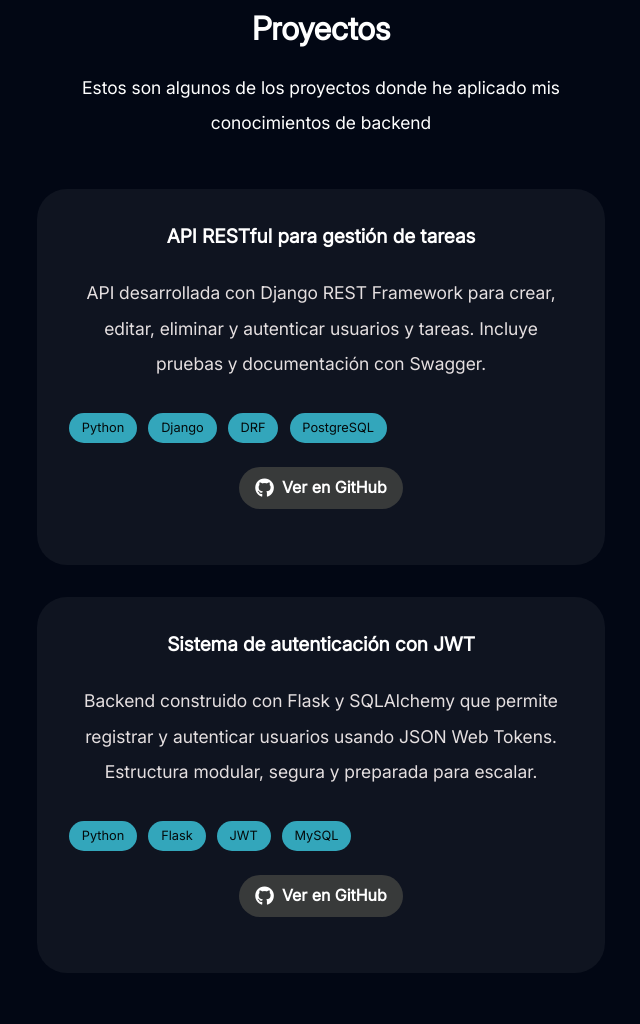
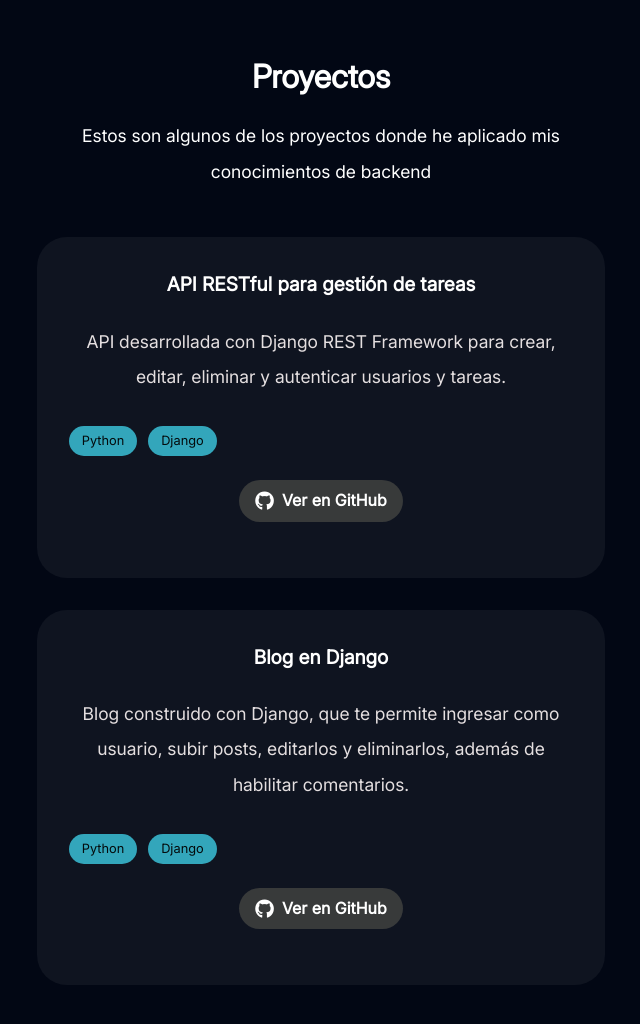
Before and after one commit to alanZR1/Portfolio-Backend, a plain HTML site: page index.html in a window 1280 px wide. Shown: the part 1386-2410 px from the top of the page, without its empty margins (319-959 px from the left). Drawn offline with Linux system fonts and the light colour scheme; files whose address does not match are found by name.

Commit message:
agregando proyecto de Blog

```diff
--- a/css/style.css
+++ b/css/style.css
@@ -111,7 +111,7 @@ main{
 
 /* Estilos para la descripción */
 .hero-content p {
-    font-size: 1.5rem;
+    font-size: 1.6rem;
     max-width: 600px; /* Limita el ancho del texto */
     margin-bottom: -1rem;
 }
@@ -188,7 +188,7 @@ main{
     margin-bottom: 1r
 }
 .about p {
-    font-size: 1.1rem;
+    font-size: 1.2rem;
     margin-bottom: 1rem;
     max-width: 600px; /* Ancho máximo del texto */
     margin: 10px auto;   /* Centrar el texto */
@@ -326,6 +326,7 @@ main{
 }
 
 .project-tech {
+    align-items: center;
     display: flex;
     flex-wrap: wrap;
     gap: 0.7rem;
--- a/index.html
+++ b/index.html
@@ -17,7 +17,7 @@
                 <li><a href="#contacto">Contacto</a></li>
             </ul>
         </nav>
-    </header>
+    </header>f
 
     <main>
 
@@ -84,16 +84,15 @@
                             <h3 class="project-title">API RESTful para gestión de tareas</h3>
                         </div>
                         <p class="project-description">
-                            API desarrollada con Django REST Framework para crear, editar, eliminar y autenticar usuarios y tareas. Incluye pruebas y documentación con Swagger.
+                            API desarrollada con Django REST Framework para crear, editar,
+                            eliminar y autenticar usuarios y tareas.
                         </p>
                         <div class="project-tech">
                             <span>Python</span>
                             <span>Django</span>
-                            <span>DRF</span>
-                            <span>PostgreSQL</span>
                         </div>
                         <div class="project-link">
-                            <a href="https://github.com/alanZR1/api-tareas" target="_blank" class="github-link">
+                            <a href="https://github.com/alanZR1/API-Task-manager" target="_blank" class="github-link">
                                 <i class="fab fa-github"></i> Ver en GitHub
                             </a>
                         </div>
@@ -102,19 +101,19 @@
                     <!-- Proyecto 2 -->
                     <div class="project-card">
                         <div class="project-header">
-                            <h3 class="project-title">Sistema de autenticación con JWT</h3>
+                            <h3 class="project-title">Blog en Django</h3>
                         </div>
                         <p class="project-description">
-                            Backend construido con Flask y SQLAlchemy que permite registrar y autenticar usuarios usando JSON Web Tokens. Estructura modular, segura y preparada para escalar.
+                            Blog construido con Django, que te permite ingresar como usuario,
+                            subir posts, editarlos y eliminarlos,
+                            además de habilitar comentarios.
                         </p>
                         <div class="project-tech">
                             <span>Python</span>
-                            <span>Flask</span>
-                            <span>JWT</span>
-                            <span>MySQL</span>
+                            <span>Django</span>
                         </div>
                         <div class="project-link">
-                            <a href="https://github.com/alanZR1/flask-jwt-auth" target="_blank" class="github-link">
+                            <a href="https://github.com/alanZR1/Blog_Django" target="_blank" class="github-link">
                                 <i class="fab fa-github"></i> Ver en GitHub
                             </a>
                         </div>
```
